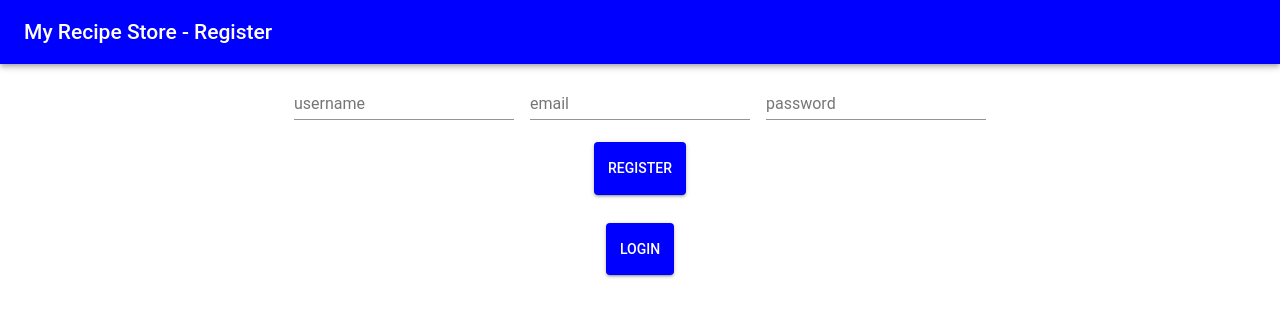
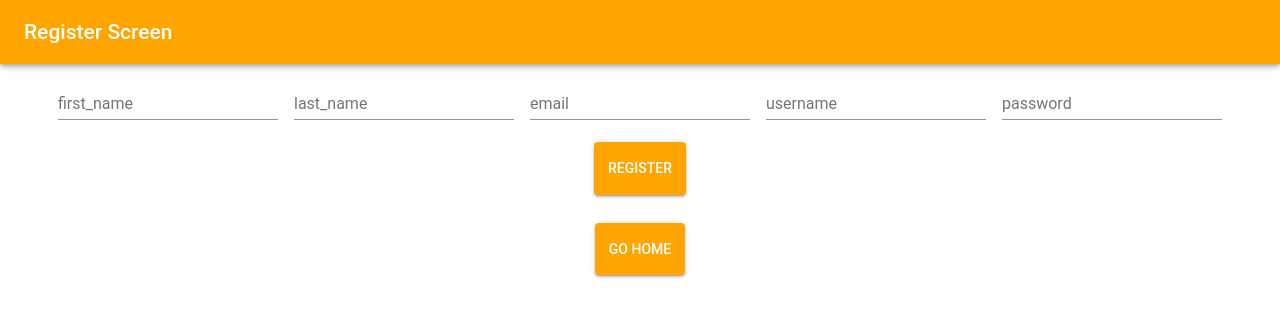
Before and after one commit to lunat1cH3ncHman/my-recipe-finder, a React (Create React App) app in the folder client/: page /register in a window 1280 px wide. Shown: the top 316 px of the page. Built offline with nearby package versions, Linux system fonts and the light colour scheme.

Commit message:
Set colour palette to orange

```diff
--- a/client/src/components/ButtonStyles.js
+++ b/client/src/components/ButtonStyles.js
@@ -1,17 +1,17 @@
 export const deleteButton = {
-  background: 'red',
+  background: 'orange',
   padding: '1em',
   margin: '1em',
 };
 
 export const updateButton = {
-  background: 'blue',
+  background: 'orange',
   padding: '1em',
   margin: '1em',
 };
 
 export const loginButton = {
-  background: 'blue',
+  background: 'orange',
   padding: '1em',
   margin: '1em',
 };
@@ -27,31 +27,31 @@ export const linkStyle = {
 };
 
 export const registerButton = {
-  background: 'blue',
+  background: 'orange',
   padding: '1em',
   margin: '1em',
 };
 
 export const homeButton = {
-  background: 'blue',
+  background: 'orange',
   padding: '1em',
   margin: '1em',
 };
 
 export const saveButton = {
-  background: 'blue',
+  background: 'orange',
   padding: '1em',
   margin: '1em',
 };
 
 export const cancelButton = {
-  background: 'blue',
+  background: 'orange',
   padding: '1em',
   margin: '1em',
 };
 
 export const forgotButton = {
-  background: 'blue',
+  background: 'orange',
   padding: '1em',
   margin: '1em',
 };
--- a/client/src/components/HeaderBar.js
+++ b/client/src/components/HeaderBar.js
@@ -4,7 +4,7 @@ import Toolbar from '@material-ui/core/Toolbar';
 import Typography from '@material-ui/core/Typography';
 
 const headerStyle = {
-  background: 'blue',
+  background: 'orange',
   color: 'white',
 };
 
--- a/client/src/containers/Home.js
+++ b/client/src/containers/Home.js
@@ -7,7 +7,7 @@ import {
 } from '../components';
 
 const title = {
-  pageTitle: 'My Recipe Store',
+  pageTitle: 'Home Screen',
 };
 
 class Home extends Component {
--- a/client/src/containers/Login.js
+++ b/client/src/containers/Login.js
@@ -15,7 +15,7 @@ import {
 } from '../components';
 
 const title = {
-  pageTitle: 'My Recipe Store - Login',
+  pageTitle: 'Login Screen',
 };
 
 class Login extends Component {
--- a/client/src/containers/Register.js
+++ b/client/src/containers/Register.js
@@ -6,13 +6,14 @@ import {
   LinkButtons,
   SubmitButtons,
   registerButton,
+  homeButton,
   loginButton,
   inputStyle,
   HeaderBar,
 } from '../components';
 
 const title = {
-  pageTitle: 'My Recipe Store - Register',
+  pageTitle: 'Register Screen',
 };
 
 class Register extends Component {
@@ -20,6 +21,8 @@ class Register extends Component {
     super(props);
 
     this.state = {
+      first_name: '',
+      last_name: '',
       email: '',
       username: '',
       password: '',
@@ -51,6 +54,8 @@ class Register extends Component {
     } else {
       axios
         .post('/registerUser', {
+          first_name: this.state.first_name,
+          last_name: this.state.last_name,
           email: this.state.email,
           username: this.state.username,
           password: this.state.password,
@@ -80,6 +85,8 @@ class Register extends Component {
 
   render() {
     const {
+      first_name,
+      last_name,
       email,
       username,
       password,
@@ -94,14 +101,21 @@ class Register extends Component {
         <div>
           <HeaderBar title={title} />
           <form className="profile-form" onSubmit={this.registerUser}>
-            <div>
             <TextField
               style={inputStyle}
-                id="username"
-                label="username"
-                value={username}
-                onChange={this.handleChange('username')}
-                placeholder="Username"
+              id="first_name"
+              label="first_name"
+              value={first_name}
+              onChange={this.handleChange('first_name')}
+              placeholder="First Name"
+            />
+            <TextField
+              style={inputStyle}
+              id="last_name"
+              label="last_name"
+              value={last_name}
+              onChange={this.handleChange('last_name')}
+              placeholder="Last Name"
             />
             <TextField
               style={inputStyle}
@@ -113,6 +127,14 @@ class Register extends Component {
             />
             <TextField
               style={inputStyle}
+              id="username"
+              label="username"
+              value={username}
+              onChange={this.handleChange('username')}
+              placeholder="Username"
+            />
+            <TextField
+              style={inputStyle}
               id="password"
               label="password"
               value={password}
@@ -120,13 +142,10 @@ class Register extends Component {
               placeholder="Password"
               type="password"
             />
-            </div>
-            <div>
             <SubmitButtons
               buttonStyle={registerButton}
               buttonText={'Register'}
             />
-            </div>
           </form>
           {showError === true && registerError === true && (
             <div>
@@ -139,12 +158,17 @@ class Register extends Component {
                 That username or email is already taken. Please choose another
                 or login.
               </p>
-            </div>
-          )}
               <LinkButtons
                 buttonText={`Login`}
                 buttonStyle={loginButton}
                 link={'/login'}
+              />
+            </div>
+          )}
+          <LinkButtons
+            buttonText={`Go Home`}
+            buttonStyle={homeButton}
+            link={'/'}
           />
         </div>
       );
```
Lines whose indentation alone changed are shown as unchanged.
